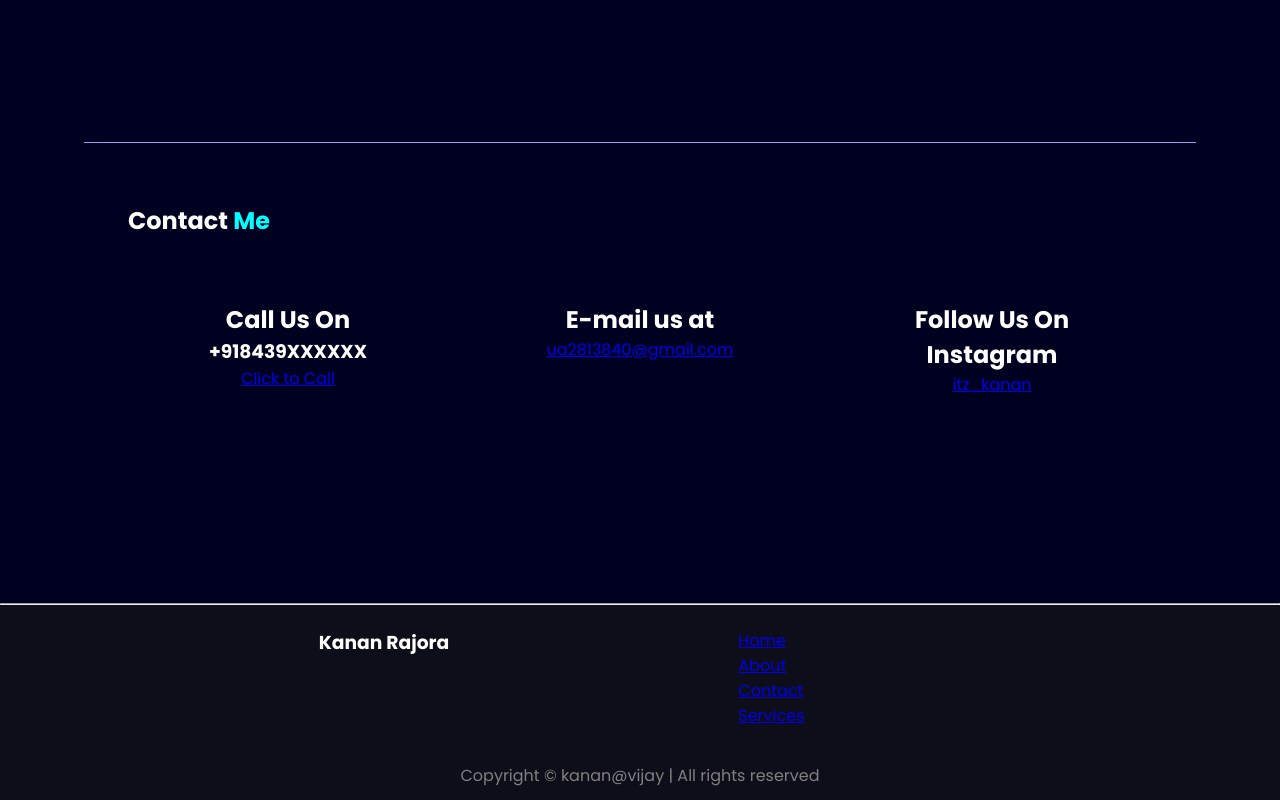
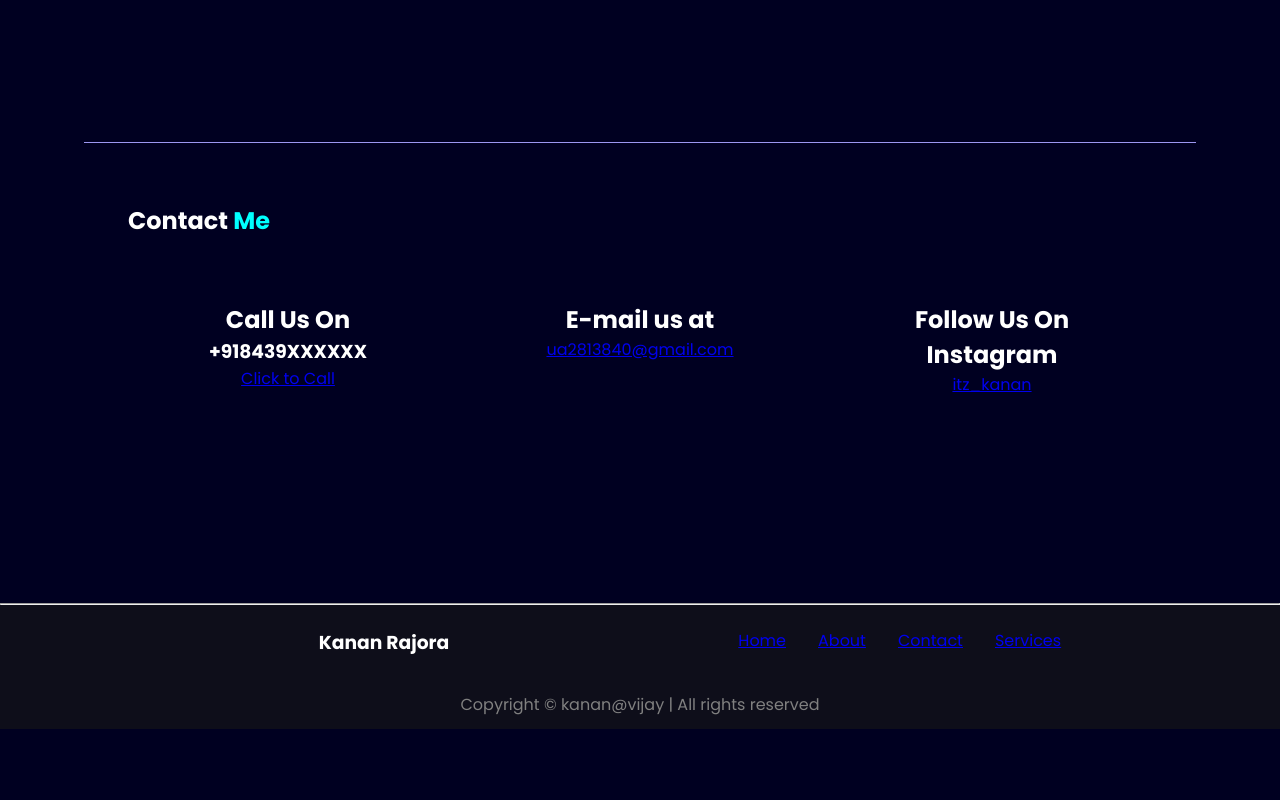
Before and after one commit to vijaymalan7/vk, a plain HTML site: page index.html in a window 1280 px wide. Shown: the part 1982-2782 px from the top of the page. After the commit the page ends 2711 px from the top, so only its background shows below. Drawn offline with nearby package versions, Linux system fonts and the light colour scheme.

Commit message:
Update style.css

```diff
--- a/style.css
+++ b/style.css
@@ -167,6 +167,9 @@
 
         .footer ul {
             list-style: none;
+            display: grid;
+            grid-template-columns: repeat(4, 2fr);
+            grid-column-gap: 2rem;
         }
 
         .footer>div {
```
